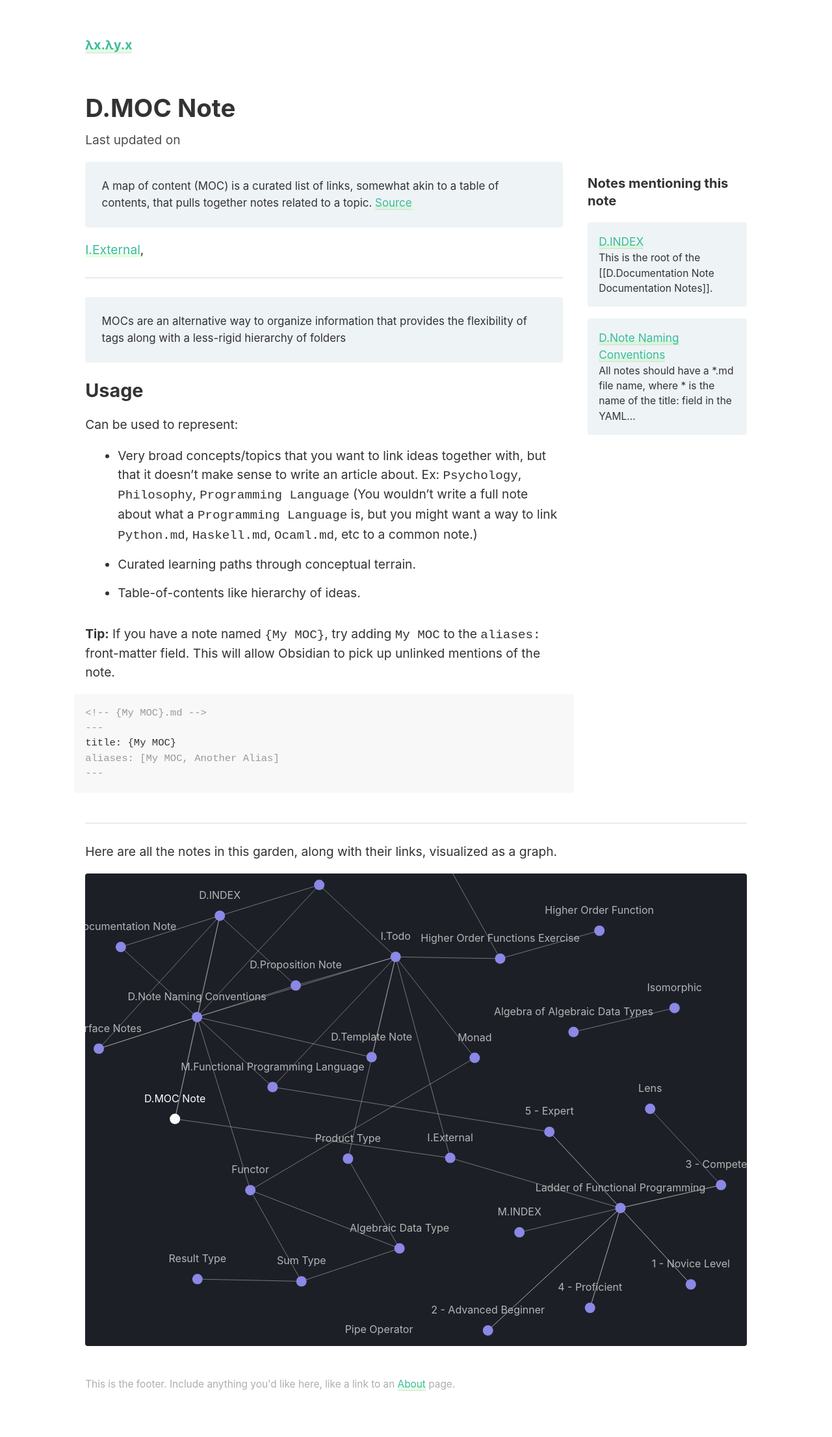
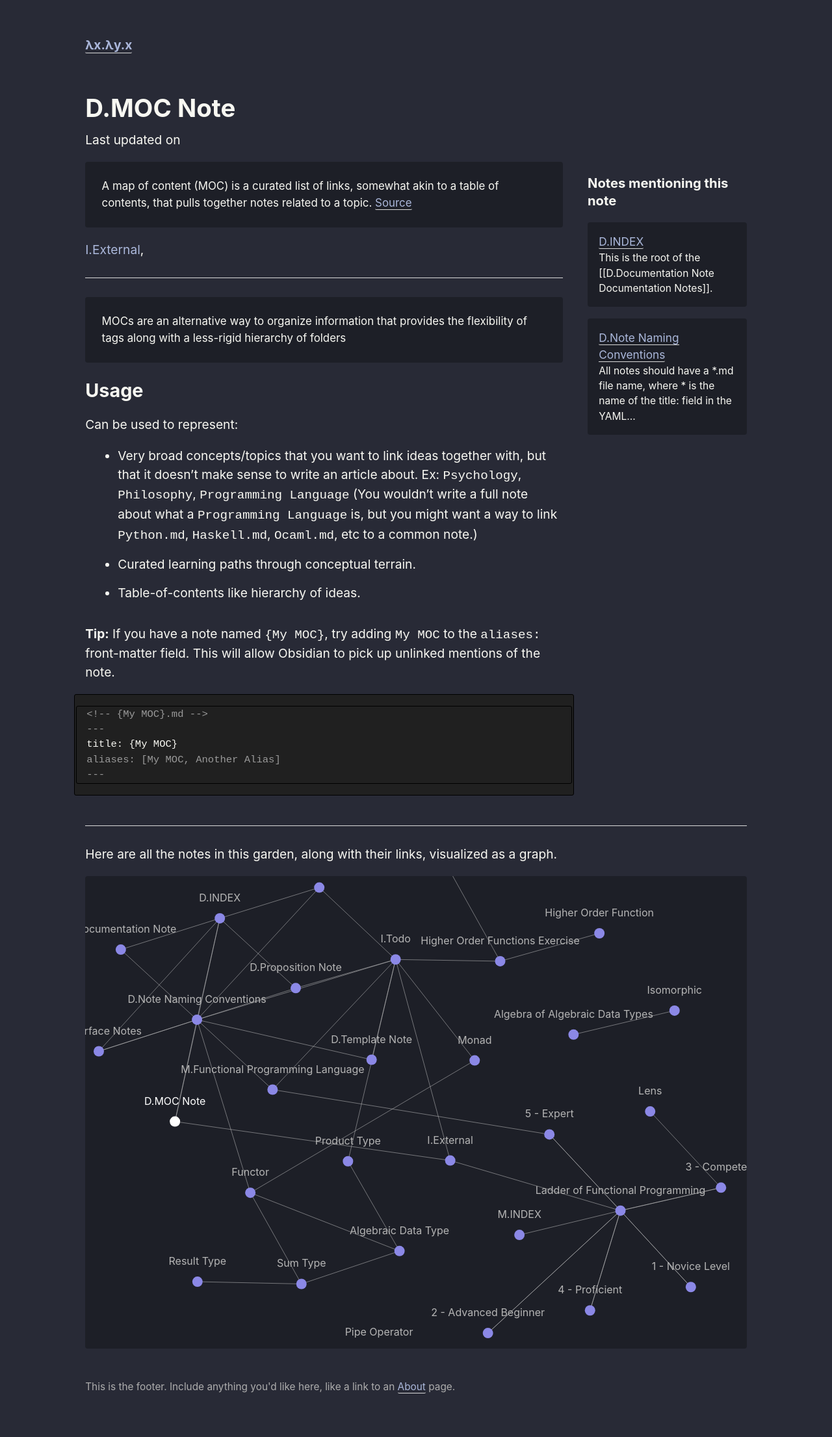
Before and after one commit to HaydenLeBaron/HaydenLeBaron.github.io, a Jekyll site: the page built from _notes/D.MOC Note.md, in a window 1280 px wide. Shown: the whole page at 65% size. Built offline with Jekyll 4.4.1, drawn with Linux system fonts in a browser that asks for light colours.

Commit message:
fix: dark mode

```diff
--- a/_config.yml
+++ b/_config.yml
@@ -5,6 +5,7 @@ exclude:             ['_includes/notes_graph.json']
 # Specifically, when using GitHub Pages, the baseurl should point to where GitHub
 # Pages deploys your repository (which is usually the repository name).
 baseurl:             ''
+style:               dark
 
 # If you are using a host that cannot resolve URLs that do
 # not end with .html (such as Neocities), set this to 'true'.
--- a/_layouts/default.html
+++ b/_layouts/default.html
@@ -1,7 +1,7 @@
 <!DOCTYPE html>
 <html lang="en">
   {% include head.html %}
-  <body>
+  <body class="{{ site.style }}">
     <nav>{% include nav.html %}</nav>
     <div class="wrapper">
       <main>{{ content }}</main>
--- a/_sass/_style.scss
+++ b/_sass/_style.scss
@@ -135,12 +135,10 @@ li {
   text-align:center;
 }
 
-@media (prefers-color-scheme: dark) {
-
+body.dark {
   $night-mode-bg: #282a36;
   $night-mode-fg: #f8f8f2;
 
-  body {
   background-color: #282a36;
   color: $night-mode-fg;
 
@@ -200,8 +198,6 @@ li {
   }
 }
 
-}
-
 .invalid-link {
   color: #6d768c;
   cursor: help;
```
Lines whose indentation alone changed are shown as unchanged.
